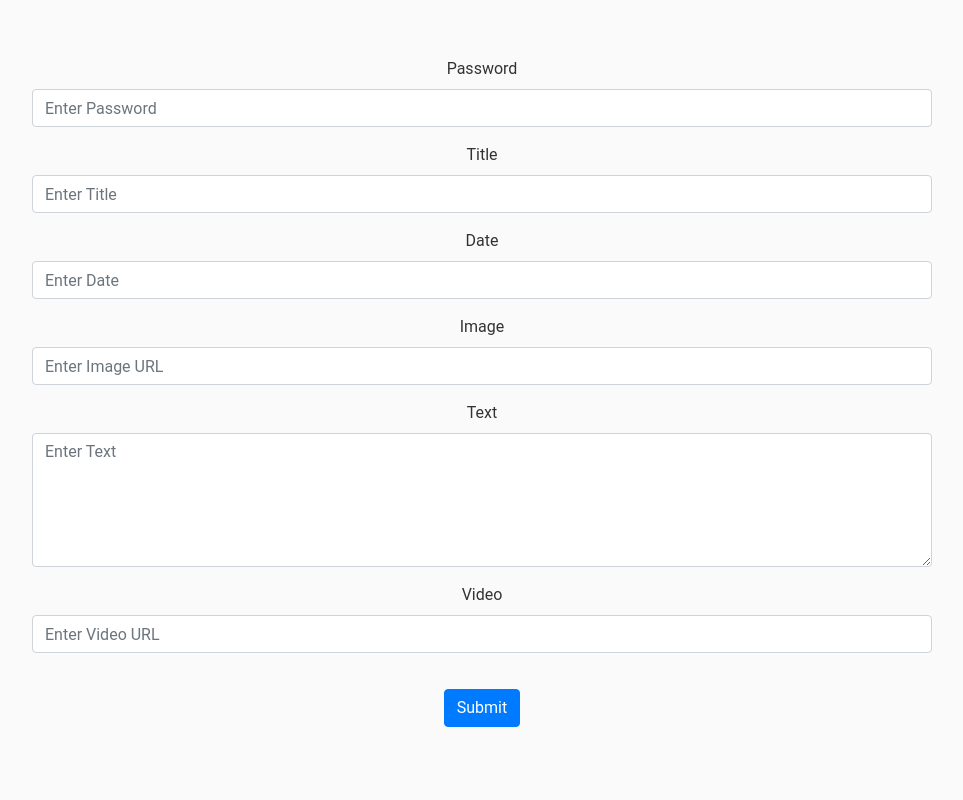
After one commit to gabrielpierobon/brazorobot, a Flask app: page /new_post in a window 1280 px wide. The commit adds this page. Shown: the whole page, without its empty margins (158-1121 px from the left). Run offline with Flask 3, Linux system fonts and the light colour scheme; some libraries are stand-ins or nearby versions.

Commit message:
trabajé en el new post form

```diff
--- a/app.py
+++ b/app.py
@@ -1,13 +1,32 @@
-from flask import Flask, render_template, request, redirect, url_for, session
+from flask import Flask, render_template, request, redirect, url_for, session, make_response
 import requests
 import csv
 import pandas as pd
-from flask import make_response
+from flask_wtf import FlaskForm
+from wtforms import StringField, SubmitField, PasswordField, TextAreaField
+from wtforms.validators import DataRequired
+import os
+from dotenv import load_dotenv
 from io import BytesIO
 import json
 
+load_dotenv()
+
 app = Flask(__name__)
-app.secret_key = 'your_secret_key_here'
+app.secret_key = os.getenv('SECRET_KEY')
+app.config['WTF_CSRF_SECRET_KEY'] = os.getenv('WTF_CSRF_SECRET_KEY')
+
+# Retrieve the valid password from environment variable
+valid_password = os.getenv('PASSWORD')
+
+class PostForm(FlaskForm):
+    password = PasswordField('Password', validators=[DataRequired()])
+    title = StringField('Title', validators=[DataRequired()])
+    date = StringField('Date', validators=[DataRequired()])
+    image = StringField('Image')
+    text = TextAreaField('Text', validators=[DataRequired()])
+    video = StringField('Video')
+    submit = SubmitField('Submit')
 
 def get_card_images():
     url = 'https://api.scryfall.com/cards/random'
@@ -123,9 +142,26 @@ def download_xls():
 
     return resp
 
-
-
-
+@app.route('/new_post', methods=['GET', 'POST'])
+def new_post():
+    form = PostForm()
+    if form.validate_on_submit():
+        if form.password.data != valid_password:
+            return "Invalid password", 401
+        new_post = {
+            "title": form.title.data,
+            "date": form.date.data,
+            "image": form.image.data or None,
+            "text": form.text.data,
+            "video": form.video.data or None,
+        }
+        with open('blog_posts.json', 'r+') as file:
+            blog_posts = json.load(file)
+            blog_posts.append(new_post)
+            file.seek(0)
+            json.dump(blog_posts, file)
+        return redirect(url_for('home'))
+    return render_template('new_post.html', form=form)
 
 if __name__ == '__main__':
     app.run(debug=False)
--- a/static/style.css
+++ b/static/style.css
@@ -169,7 +169,7 @@ h1 {
 
 @media screen and (min-width: 900px) {
     .container {
-        max-width: 1600px;
+        max-width: 95%;
     }
 }
 
--- /dev/null
+++ b/templates/new_post.html
@@ -0,0 +1,56 @@
+<!DOCTYPE html>
+<html>
+<head>
+    <title>New Post</title>
+    <link rel="stylesheet" href="{{ url_for('static', filename='style.css') }}">
+    <!-- Add Bootstrap CSS -->
+    <link href="https://stackpath.bootstrapcdn.com/bootstrap/4.3.1/css/bootstrap.min.css" rel="stylesheet">
+
+    <!-- Custom CSS -->
+    <style>
+        .wide-form {
+            width: 95%;
+            margin: 0 auto;
+            max-width: 900px;
+        }
+    </style>
+</head>
+<body>
+    <div class="container">
+        <!-- Add 'wide-form' class to form -->
+        <form method="POST" class="needs-validation wide-form" novalidate>
+            {{ form.hidden_tag() }}
+            <div class="form-group">
+                {{ form.password.label(class="form-control-label") }}
+                {{ form.password(class="form-control", placeholder="Enter Password") }}
+            </div>
+            <div class="form-group">
+                {{ form.title.label(class="form-control-label") }}
+                {{ form.title(class="form-control", placeholder="Enter Title") }}
+            </div>
+            <div class="form-group">
+                {{ form.date.label(class="form-control-label") }}
+                {{ form.date(class="form-control", placeholder="Enter Date") }}
+            </div>
+            <div class="form-group">
+                {{ form.image.label(class="form-control-label") }}
+                {{ form.image(class="form-control", placeholder="Enter Image URL") }}
+            </div>
+            <div class="form-group">
+                {{ form.text.label(class="form-control-label") }}
+                {{ form.text(class="form-control", placeholder="Enter Text", rows=5) }}
+            </div>
+            <div class="form-group">
+                {{ form.video.label(class="form-control-label") }}
+                {{ form.video(class="form-control", placeholder="Enter Video URL") }}
+            </div>
+            <div class="form-group">
+                {{ form.submit(class="btn btn-primary") }}
+            </div>
+        </form>
+    </div>
+    <!-- Optional Bootstrap JavaScript -->
+    <script src="https://code.jquery.com/jquery-3.3.1.slim.min.js"></script>
+    <script src="https://stackpath.bootstrapcdn.com/bootstrap/4.3.1/js/bootstrap.min.js"></script>
+</body>
+</html>
```
Also changed, not shown: blog_posts.json (+1 -18 lines), 1 other file.
